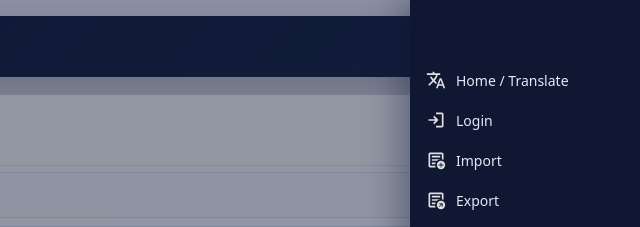
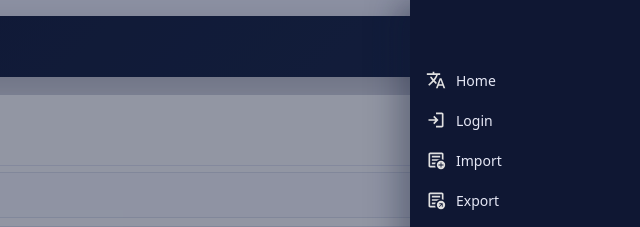
Before and after one commit to cghuisunshine/transrefine, a plain HTML site: page index.html in a window 1280 px wide. Both pictures are taken after a click on the button 1224 px from the left and 46 px from the top of the page. Shown: the top 227 px of the page, 640-1280 px from the left. Drawn offline with Linux system fonts and the light colour scheme.

Commit message:
keep home and remove redundant translate item

```diff
--- a/index.html
+++ b/index.html
@@ -778,7 +778,7 @@
     <ul>
       <li onclick="goHome(); closeSideMenu();">
         <span class="icon"><img src="icons/translate_24dp_1F1F1F_FILL0_wght400_GRAD0_opsz24.svg" alt=""></span>
-        <span>Home / Translate</span>
+        <span>Home</span>
       </li>
       <li onclick="openLoginModal();">
         <span class="icon"><img src="icons/login_24dp_1F1F1F_FILL0_wght400_GRAD0_opsz24.svg" alt=""></span>
```
